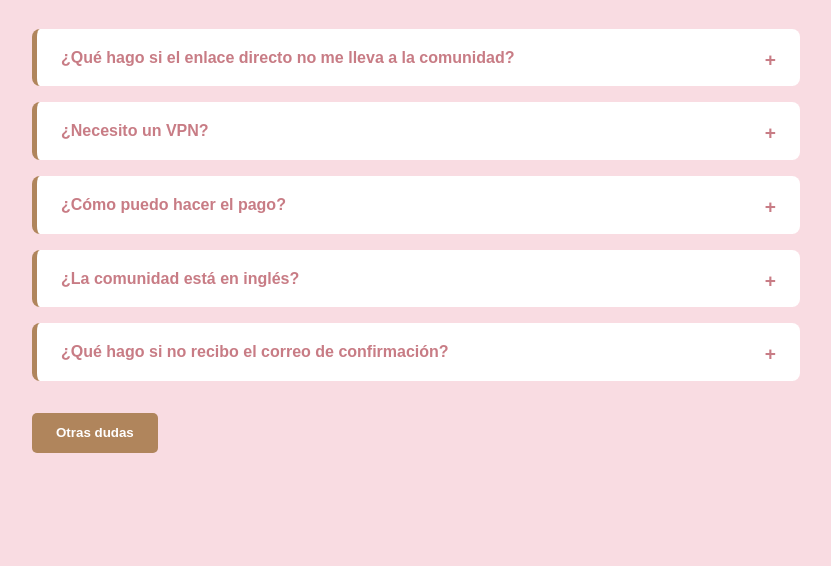
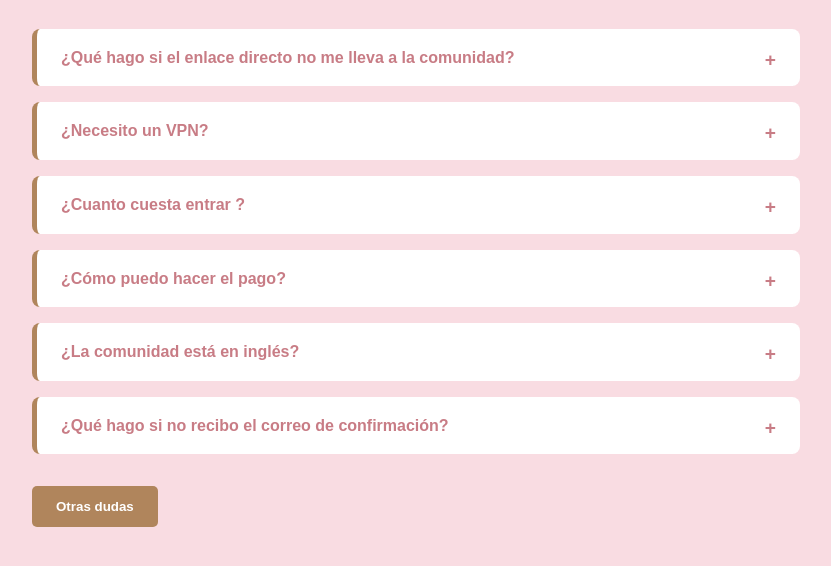
Before and after one commit to liberacy-manicure/preguntas_frecuentes, a plain HTML site: page index.html in a window 1280 px wide. Shown: the part 138-704 px from the top of the page, without its empty margins (224-1055 px from the left). Drawn offline with Linux system fonts and the light colour scheme.

Commit message:
Update index.html

```diff
--- a/index.html
+++ b/index.html
@@ -184,6 +184,11 @@
     </div>
 
     <div class="faq-item">
+      <div class="faq-question">¿Cuanto cuesta entrar ?</div>
+      <div class="faq-answer">Por solo 49 dolares mensuales tendras acceso a todos los cursos y beneficios de la comunidad.</div>
+    </div>
+
+    <div class="faq-item">
       <div class="faq-question">¿Cómo puedo hacer el pago?</div>
       <div class="faq-answer">Puedes pagar con tarjeta Visa o Mastercard. El pago es en dólares y la conversión se hace automáticamente.</div>
     </div>
@@ -271,4 +276,5 @@
   </script>
 
 </body>
+
 </html>
```
